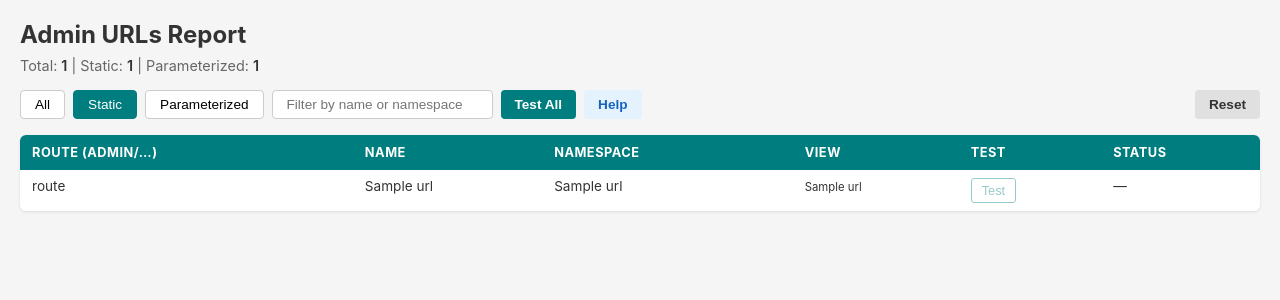
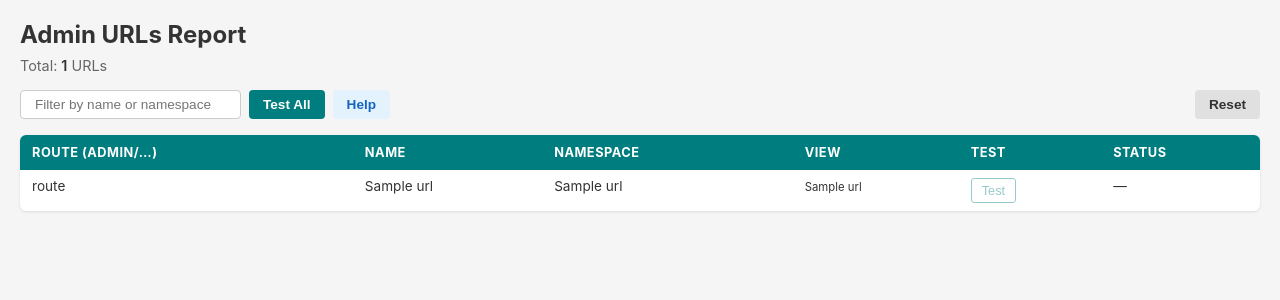
Before and after one commit to nm-packages/wagtail-unveil, a Django app: template wagtail_unveil/templates/wagtail_unveil/admin_urls_report.html in a window 1280 px wide. Shown: the top 300 px of the page. Run offline with Django 5.2, Linux system fonts and the light colour scheme; the template is opened without the code that fills it: most values are stand-ins (such as "Sample title", 1, 10 or a date in 2020); parts of the project's set-up code (start-up, migrations or seed data) failed here and were passed over.

Commit message:
slim down filter options

```diff
--- a/wagtail_unveil/static/wagtail_unveil/css/admin_urls_report.css
+++ b/wagtail_unveil/static/wagtail_unveil/css/admin_urls_report.css
@@ -5,12 +5,10 @@ h1 { font-size: 1.5rem; margin-bottom: 8px; }
 .summary { color: #666; margin-bottom: 16px; font-size: 0.9rem; }
 .summary span { font-weight: 600; color: #333; }
 .filters { margin-bottom: 16px; display: flex; gap: 8px; }
-.filter-btn { padding: 6px 14px; border: 1px solid #ccc; background: #fff; border-radius: 4px; cursor: pointer; font-size: 0.85rem; }
 .search-wrapper { position: relative; display: flex; align-items: center; }
 .search-input { padding: 6px 28px 6px 14px; border: 1px solid #ccc; border-radius: 4px; font-size: 0.85rem; min-width: 220px; }
 .search-clear { position: absolute; right: 4px; border: none; background: none; cursor: pointer; font-size: 1.1rem; color: #999; padding: 2px 6px; line-height: 1; }
 .search-clear:hover { color: #333; }
-.filter-btn.active { background: #007d7e; color: #fff; border-color: #007d7e; }
 table { width: 100%; border-collapse: collapse; background: #fff; border-radius: 6px; overflow: hidden; box-shadow: 0 1px 3px rgba(0,0,0,0.1); }
 th { background: #007d7e; color: #fff; text-align: left; padding: 10px 12px; font-size: 0.8rem; text-transform: uppercase; letter-spacing: 0.5px; white-space: nowrap; }
 th[data-sort-col] { cursor: pointer; -webkit-user-select: none; user-select: none; }
--- a/wagtail_unveil/static/wagtail_unveil/js/admin_urls_report.js
+++ b/wagtail_unveil/static/wagtail_unveil/js/admin_urls_report.js
@@ -1,4 +1,3 @@
-var currentTypeFilter = "static";
 var currentSearchTerm = "";
 var currentSortCol = null;
 var currentSortAsc = true;
@@ -6,27 +5,14 @@ var currentSortAsc = true;
 function applyFilters() {
     var rows = document.querySelectorAll("tbody tr");
     rows.forEach(function(row) {
-        var hasParams = row.getAttribute("data-has-parameters") === "true";
-        var typeMatch = currentTypeFilter === "all" ||
-            (currentTypeFilter === "static" && !hasParams) ||
-            (currentTypeFilter === "parameterized" && hasParams);
         var name = row.children[1].textContent.toLowerCase();
         var namespace = row.children[2].textContent.toLowerCase();
         var searchMatch = !currentSearchTerm ||
             name.indexOf(currentSearchTerm) !== -1 ||
             namespace.indexOf(currentSearchTerm) !== -1;
-        row.classList.toggle("hidden", !(typeMatch && searchMatch));
+        row.classList.toggle("hidden", !searchMatch);
     });
 }
-
-document.querySelectorAll(".filter-btn").forEach(function(btn) {
-    btn.addEventListener("click", function() {
-        document.querySelectorAll(".filter-btn").forEach(function(b) { b.classList.remove("active"); });
-        btn.classList.add("active");
-        currentTypeFilter = btn.getAttribute("data-filter");
-        applyFilters();
-    });
-});
 
 var searchInput = document.querySelector(".search-input");
 var searchClear = document.querySelector(".search-clear");
--- a/wagtail_unveil/templates/wagtail_unveil/admin_urls_report.html
+++ b/wagtail_unveil/templates/wagtail_unveil/admin_urls_report.html
@@ -11,15 +11,10 @@
     <div class="container">
         <h1>Admin URLs Report</h1>
         <p class="summary">
-            Total: <span>{{ url_count }}</span> |
-            Static: <span>{{ static_count }}</span> |
-            Parameterized: <span>{{ parameterized_count }}</span>
+            Total: <span>{{ url_count }}</span> URLs
         </p>
 
         <div class="filters">
-            <button class="filter-btn" data-filter="all">All</button>
-            <button class="filter-btn active" data-filter="static">Static</button>
-            <button class="filter-btn" data-filter="parameterized">Parameterized</button>
             <div class="search-wrapper">
                 <input type="text" class="search-input" placeholder="Filter by name or namespace…">
                 <button type="button" class="search-clear hidden" aria-label="Clear search">&times;</button>
@@ -59,12 +54,8 @@
                         <dd>Python path to the view class or function.</dd>
                     </dl>
 
-                    <h3>Filters</h3>
+                    <h3>Search</h3>
                     <dl>
-                        <dt>Static</dt>
-                        <dd>URLs with no parameters — directly testable.</dd>
-                        <dt>Parameterized</dt>
-                        <dd>URLs containing <code>&lt;pk&gt;</code> etc. Some are resolved via snippet instances.</dd>
                         <dt>Search</dt>
                         <dd>Filters the table by Name or Namespace text.</dd>
                     </dl>
@@ -112,7 +103,7 @@
             </thead>
             <tbody>
                 {% for url in urls %}
-                <tr data-has-parameters="{{ url.has_parameters|yesno:'true,false' }}"{% if url.has_parameters %} class="hidden"{% endif %}>
+                <tr data-has-parameters="{{ url.has_parameters|yesno:'true,false' }}">
                     <td class="route">{{ url.route|slice:"6:" }}</td>
                     <td>{{ url.name }}</td>
                     <td>{{ url.namespace }}</td>
--- a/wagtail_unveil/views.py
+++ b/wagtail_unveil/views.py
@@ -55,11 +55,8 @@ def admin_urls_report(request):
         return HttpResponseNotFound()
 
     urls = get_admin_urls()
-    static_count = sum(1 for u in urls if not u.has_parameters)
     context = {
         "urls": urls,
         "url_count": len(urls),
-        "static_count": static_count,
-        "parameterized_count": len(urls) - static_count,
     }
     return render(request, "wagtail_unveil/admin_urls_report.html", context)
```
Also changed, not shown: wagtail_unveil/tests.py (+6 -16 lines), db.sqlite3.
